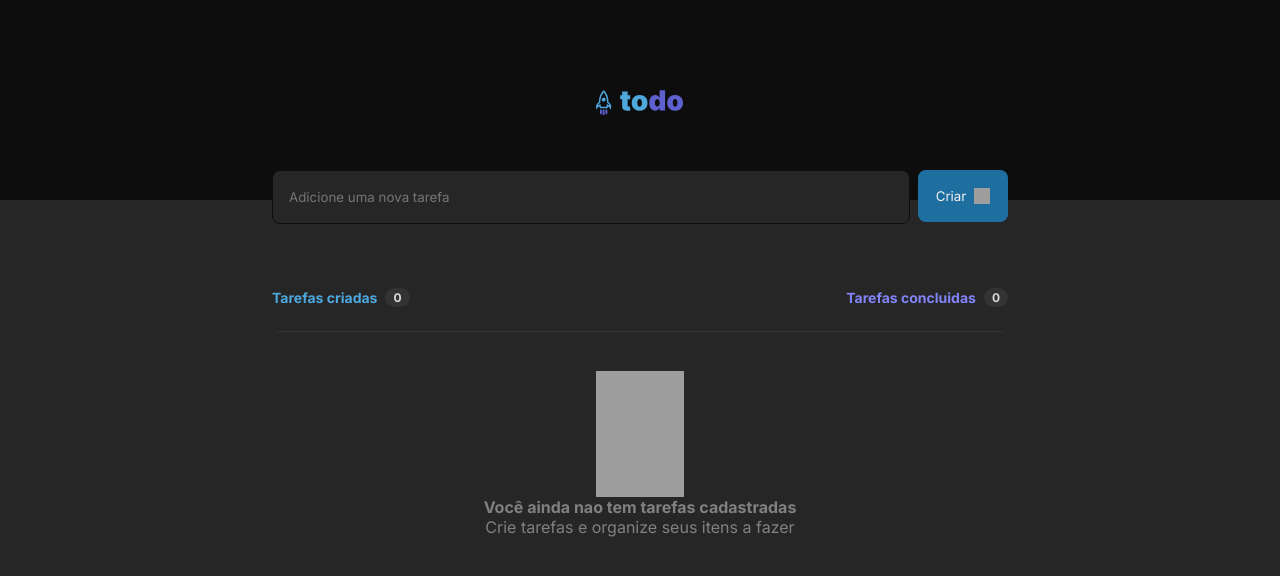
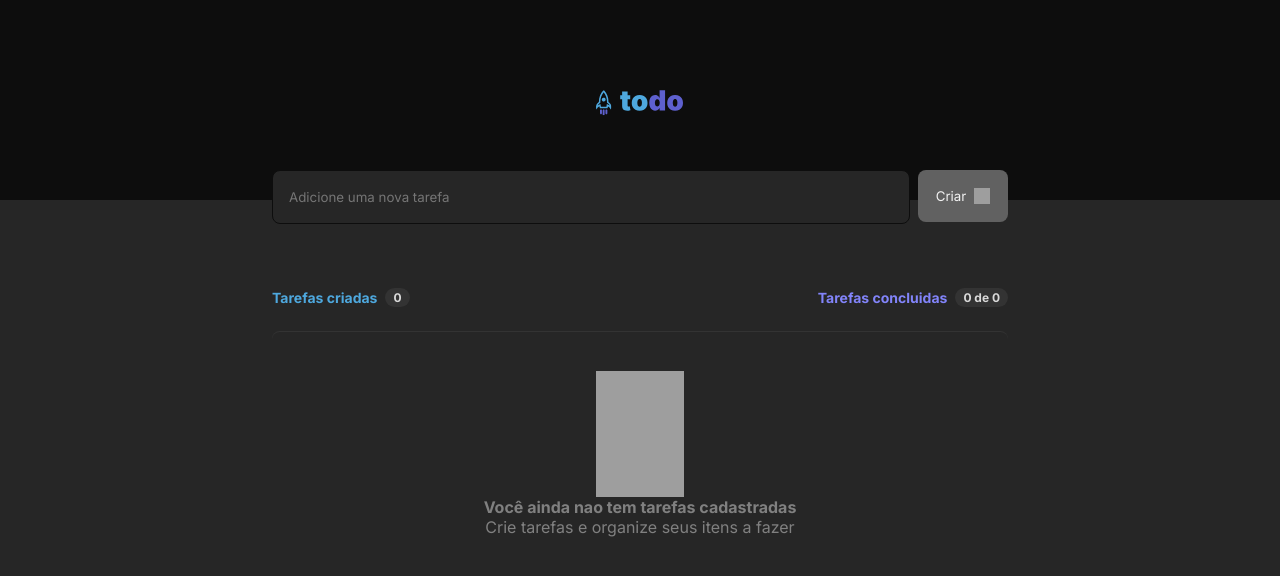
Before and after one commit to Lucaslmp77/ToDo, a React (Vite) app: page / in a window 1280 px wide. Shown: the top 576 px of the page. Built offline with nearby package versions, Linux system fonts and the light colour scheme; grey boxes are pictures that could not be loaded.

Commit message:
tarefas concluidas, tarefas criadas, button disable com input nao preenchido

```diff
--- a/src/components/Content/index.tsx
+++ b/src/components/Content/index.tsx
@@ -10,8 +10,11 @@ export const Content = () => {
   const [taskList, setTaskList] = useState<Task[]>([]);
   const [description, setDescription] = useState<string>("");
 
+  const disableButton = !description.length;
+
   const addTaskOnList = () => {
     setTaskList([{id: uuid(), description, isDone: false}, ...taskList]);
+    setDescription("");
   }
 
   const removeTaskOnList = (id: string) => {
@@ -34,6 +37,10 @@ export const Content = () => {
     setTaskList(elements);
   }
 
+  const tasksDone = taskList.filter((task) => {
+    return task.isDone !== false;
+  })
+
   return (
     <div>
         <section className={styles.section_container}>
@@ -42,13 +49,17 @@ export const Content = () => {
                     <input
                       className={styles.input}
                       type="text"
+                      value={description}
                       placeholder='Adicione uma nova tarefa'
                       onChange={
                         (event: ChangeEvent<HTMLInputElement>) => setDescription(event.target.value)
                       }
                       required
                     />
-                    <button className={styles.button} onClick={() => addTaskOnList()}>
+                    <button
+                    className={styles.button}
+                    onClick={() => addTaskOnList()}
+                    disabled={disableButton}>
                       Criar
                       <img
                         className={styles.img}
@@ -64,7 +75,7 @@ export const Content = () => {
                   </article>
                   <article className={styles.tasks_container}>
                     <p className={styles.tasks_done}>Tarefas concluidas</p>
-                    <span className={styles.span_value}>0</span>
+                    <span className={styles.span_value}> {tasksDone.length} de {taskList.length}</span>
                   </article>
                 </article>
                 {taskList.length === 0 ? <NoContent /> : <TodoList onDelete={removeTaskOnList}
--- a/src/components/Content/style.module.css
+++ b/src/components/Content/style.module.css
@@ -27,7 +27,7 @@
 }
 
 .input:focus {
-    filter: brightness(1.2);
+    filter: brightness(1.25);
 }
 
 .input:focus-visible {
@@ -52,7 +52,12 @@
 }
 
 .button:hover {
-    filter: brightness(1.2);
+    filter: brightness(1.25);
+}
+
+.button:disabled {
+    filter: grayscale(100%);
+    cursor: not-allowed;
 }
 
 .img {
```
